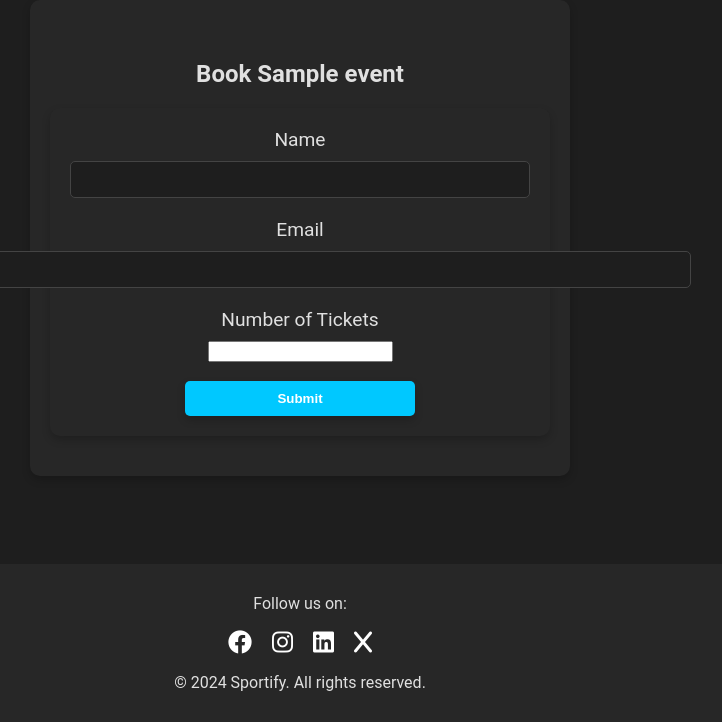
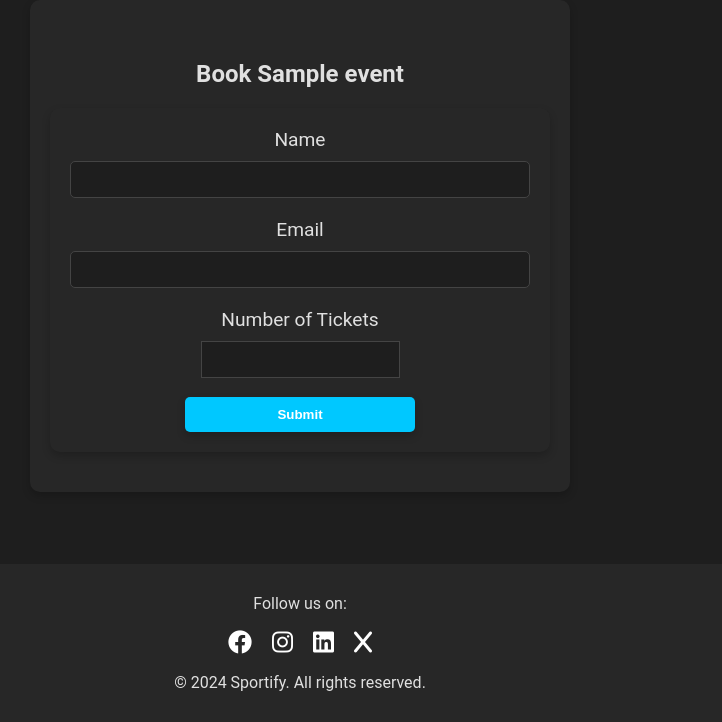
Before and after one commit to Jorritvans/sport_events, a Django app: page /event/1/book/ in a window 1280 px wide. Shown: the part 78-800 px from the top of the page, without its empty margins (340-1062 px from the left). Run offline with Django 4.2, Linux system fonts and the light colour scheme; a user stored in the database is signed in; tables that the repository leaves empty hold one stand-in row (values such as "Sample post").

Commit message:
fixing styling issue

```diff
--- a/events/static/events/css/styles.css
+++ b/events/static/events/css/styles.css
@@ -602,6 +602,23 @@ form ul {
     text-decoration: underline;
 }
 
+input[type="email1"] {
+    width: 100%;
+    padding: 10px;
+    margin-bottom: 20px;
+    border: 1px solid #444;
+    border-radius: 5px;
+    background-color: #1e1e1e;
+    color: #e0e0e0;
+    box-sizing: border-box;
+}
+
+input[type="number1"] {
+    padding: 10px;
+    border: 1px solid #444;
+    background-color: #1e1e1e;
+    color: #e0e0e0;
+}
 /* Media Queries for Mobile Devices */
 @media (max-width: 600px) {
     .hero h1 {
--- a/events/templates/events/book_event.html
+++ b/events/templates/events/book_event.html
@@ -11,10 +11,10 @@
         <input type="text" id="user" name="user" required>
 
         <label for="email">Email</label>
-        <input type="email" id="email" name="email" required>
+        <input type="email1" id="email1" name="email" required>
 
         <label for="number_of_tickets">Number of Tickets</label>
-        <input type="number" id="number_of_tickets" name="number_of_tickets" required>
+        <input type="number1" id="number_of_tickets" name="number_of_tickets" required>
         <br>
         <button type="submit" class="btn-submit">Submit</button>
     </form>
```
Also changed, not shown: sport_events/settings.py (+3 -4 lines).
